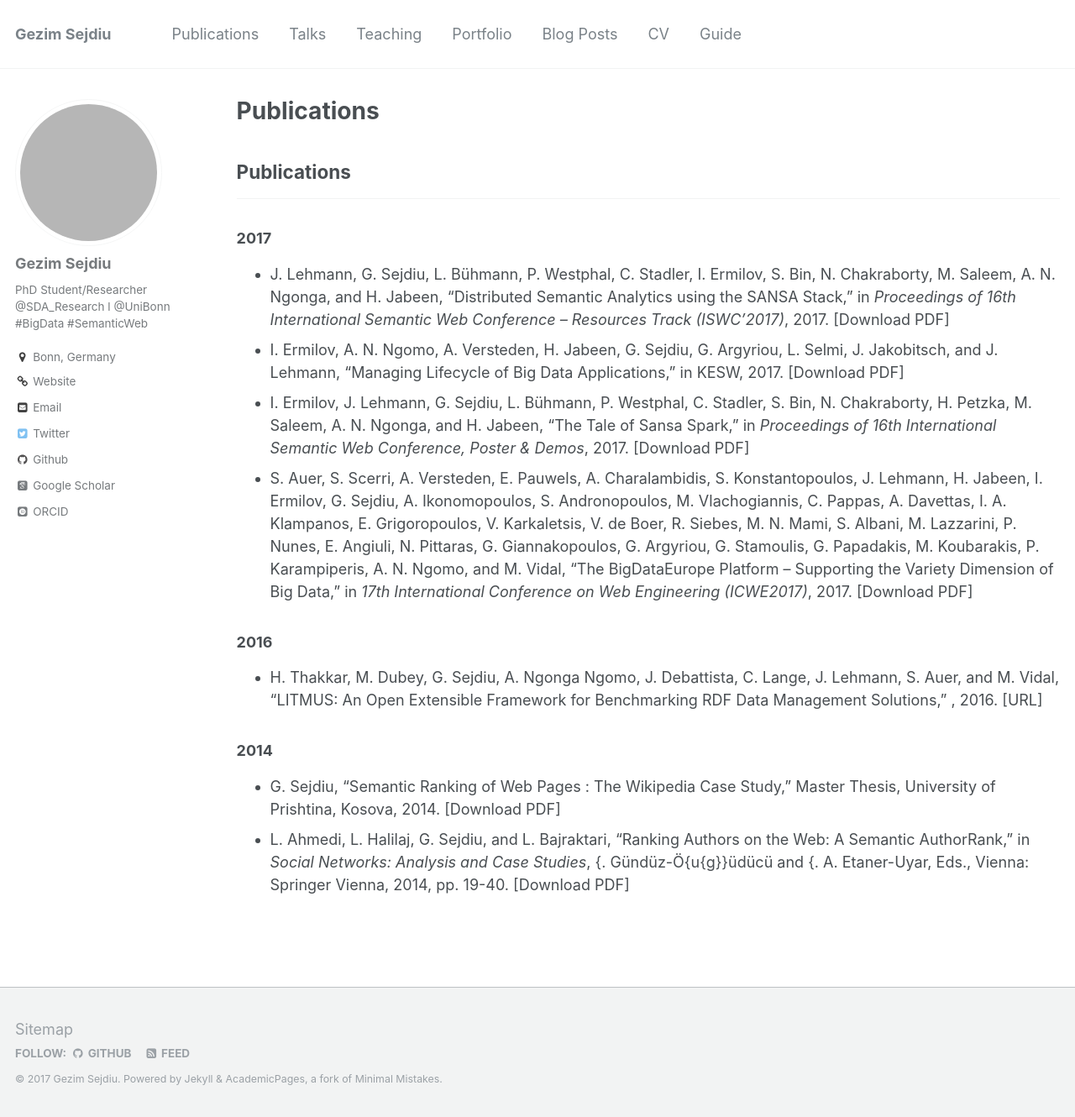
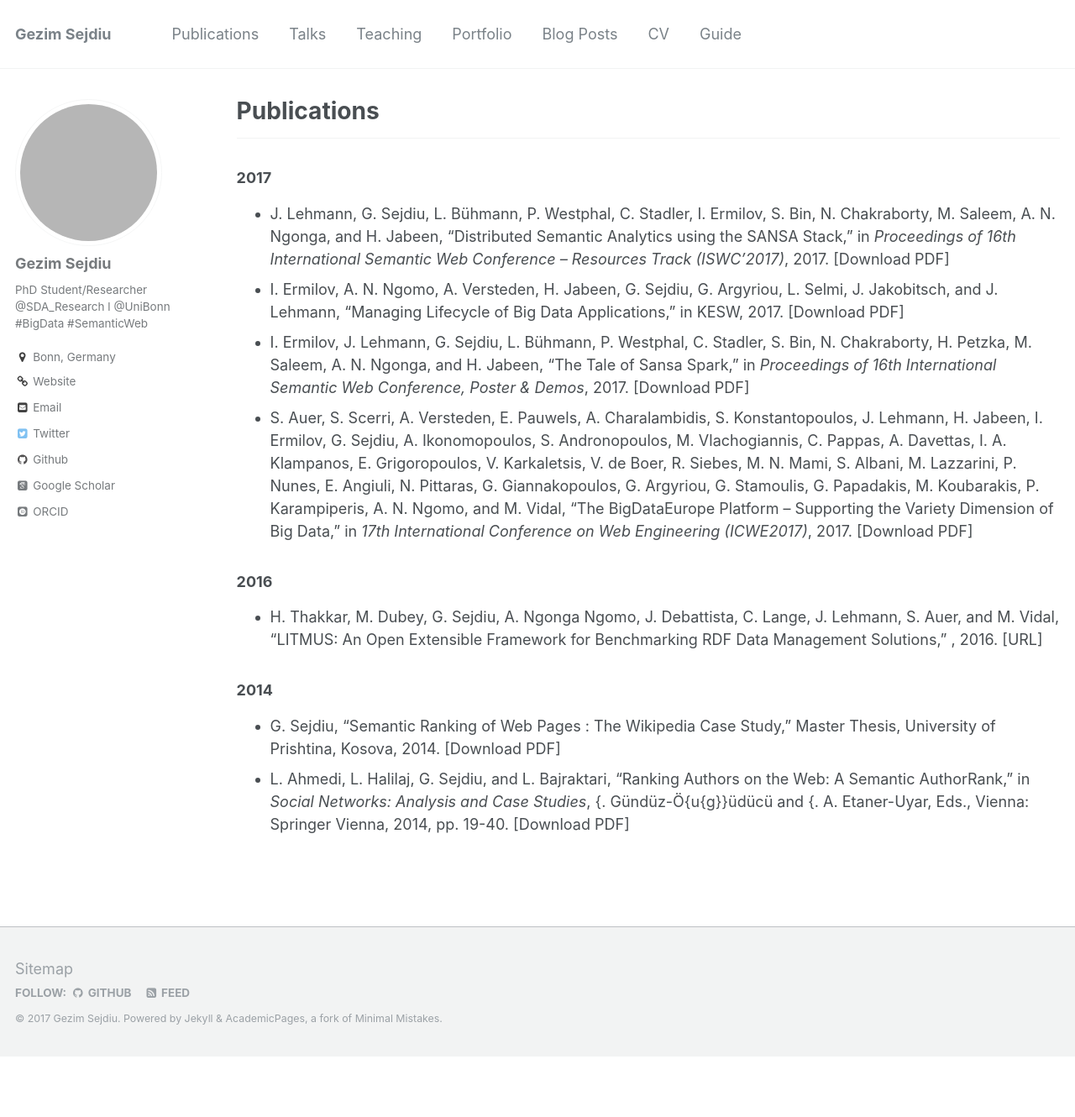
Before and after one commit to GezimSejdiu/gezimsejdiu.github.io, a Jekyll site: the page built from _pages/publications.md, in a window 1280 px wide and 1330 px high. Shown: the whole window at 84% size. Built offline with Jekyll 4.4.1, drawn with Linux system fonts in a browser that asks for light colours; some web fonts are replaced; grey boxes are pictures that could not be loaded.

Commit message:
Update publications.md

```diff
--- a/_pages/publications.md
+++ b/_pages/publications.md
@@ -8,8 +8,6 @@ author_profile: true
 {% if author.googlescholar %}
   You can also find my articles on <u><a href="{{author.googlescholar}}">my Google Scholar profile</a>.</u>
 {% endif %}
-
-<h2><strong>Publications</strong></h2>
 <hr />
 <h3>2017</h3>
 <ul>
```
